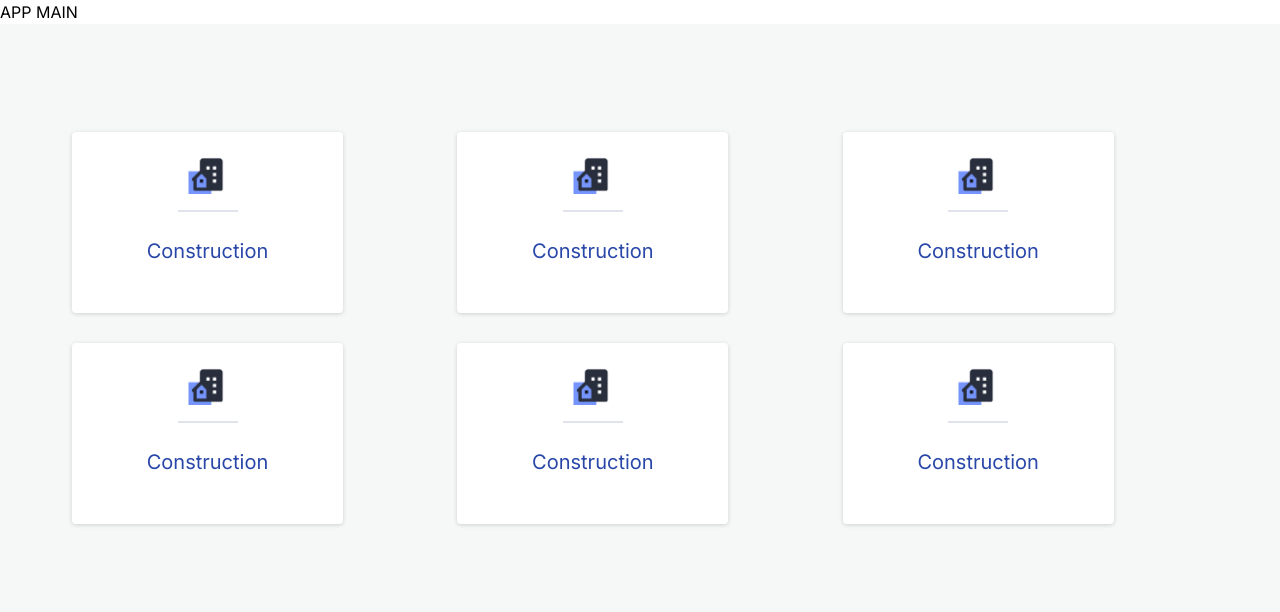
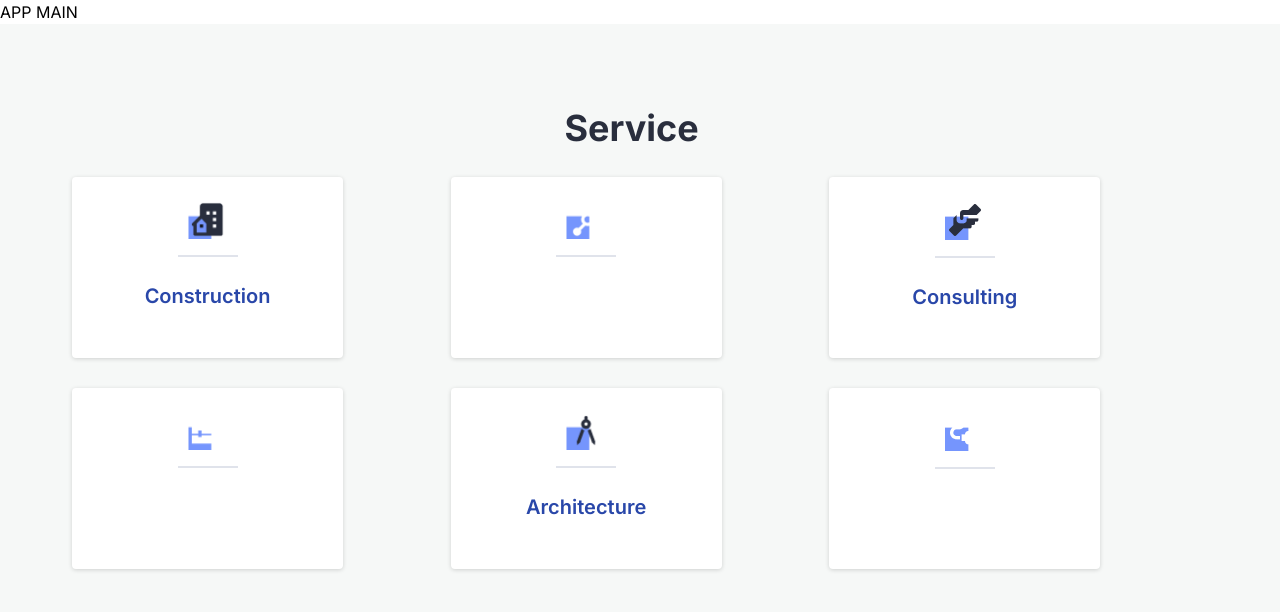
Before and after one commit to waltodd/thebox, a Next.js app: page / in a window 1280 px wide. Shown: the top 612 px of the page. Built offline with nearby package versions, Linux system fonts and the light colour scheme.

Commit message:
service completed

```diff
--- a/app/globals.css
+++ b/app/globals.css
@@ -268,5 +268,5 @@ input:focus {
 }
 
 .service-container {
-  @apply grid gap-x-[20px] gap-y-[30px] sm:grid-cols-1  md:grid-cols-2  lg:grid-cols-3  xl:grid-cols-3 2xl:grid-cols-3;
+  @apply grid gap-x-[0px] gap-y-[30px] sm:grid-cols-1  md:grid-cols-2  lg:grid-cols-3  xl:grid-cols-3 2xl:grid-cols-3;
 }
--- a/components/Service.tsx
+++ b/components/Service.tsx
@@ -4,8 +4,11 @@ import { icons } from "../constants/index";
 
 const Service = () => {
   return (
-    <div className=" w-full bg-[#F6F8F7] min-h-[608px] flex justify-center items-center ">
-      <div className="container service-container">
+    <div className=" w-full bg-[#F6F8F7] min-h-[608px]  flex flex-col justify-center items-center ">
+      <div className="py-6">
+        <p className="w-[151px] h-[42px] text-[#292E3D] text-[36px] font-bold">Service</p>
+      </div>
+      <div className="container service-container py-[10px]">
         <ServiceCard
           icon={icons.Construction}
           title="Construction"
@@ -13,34 +16,34 @@ const Service = () => {
           textStyles="text-[#2947A9]"
         />
         <ServiceCard
-          icon={icons.Construction}
-          title="Construction"
+          icon={icons.Renovation}
+          title="Renovation"
+          otherStyles="bg-[#2947A9]"
+          textStyles="text-[#FFFFFF]"
+        />
+        <ServiceCard
+          icon={icons.Consulting}
+          title="Consulting"
           otherStyles=""
           textStyles="text-[#2947A9]"
         />
         <ServiceCard
-          icon={icons.Construction}
-          title="Construction"
+          icon={icons.Repair}
+          title="Repair Service"
+          otherStyles="bg-[#2947A9]"
+          textStyles="text-[#FFFFFF]"
+        />
+        <ServiceCard
+          icon={icons.Architecture}
+          title="Architecture"
           otherStyles=""
           textStyles="text-[#2947A9]"
         />
         <ServiceCard
-          icon={icons.Construction}
-          title="Construction"
-          otherStyles=""
-          textStyles="text-[#2947A9]"
-        />
-        <ServiceCard
-          icon={icons.Construction}
-          title="Construction"
-          otherStyles=""
-          textStyles="text-[#2947A9]"
-        />
-        <ServiceCard
-          icon={icons.Construction}
-          title="Construction"
-          otherStyles=""
-          textStyles="text-[#2947A9]"
+          icon={icons.Electric}
+          title="Electric"
+          otherStyles="bg-[#2947A9]"
+          textStyles="text-[#FFFFFF]"
         />
 
       </div>
--- a/components/ServiceCard.tsx
+++ b/components/ServiceCard.tsx
@@ -23,7 +23,7 @@ const ServiceCard:React.FC<ServiceCardProps> = ({
                 <div className="bg-[#E0E3EB] mt-4 w-[60px] h-[2px]"></div>
             </div>
             <div className="py-6">
-                <p className={` ${textStyles} text-[20px] psemibold `}>{title}</p>
+                <p className={` ${textStyles} text-[20px] font-semibold `}>{title}</p>
             </div>
         </div>
     )
```
Also changed, not shown: constants/icons.ts (+11 -1 lines), assets/icons/Consulting.png (renamed from assets/icons/Consultation.png), assets/icons/Electric.png (renamed from assets/icons/Eletric.png).
